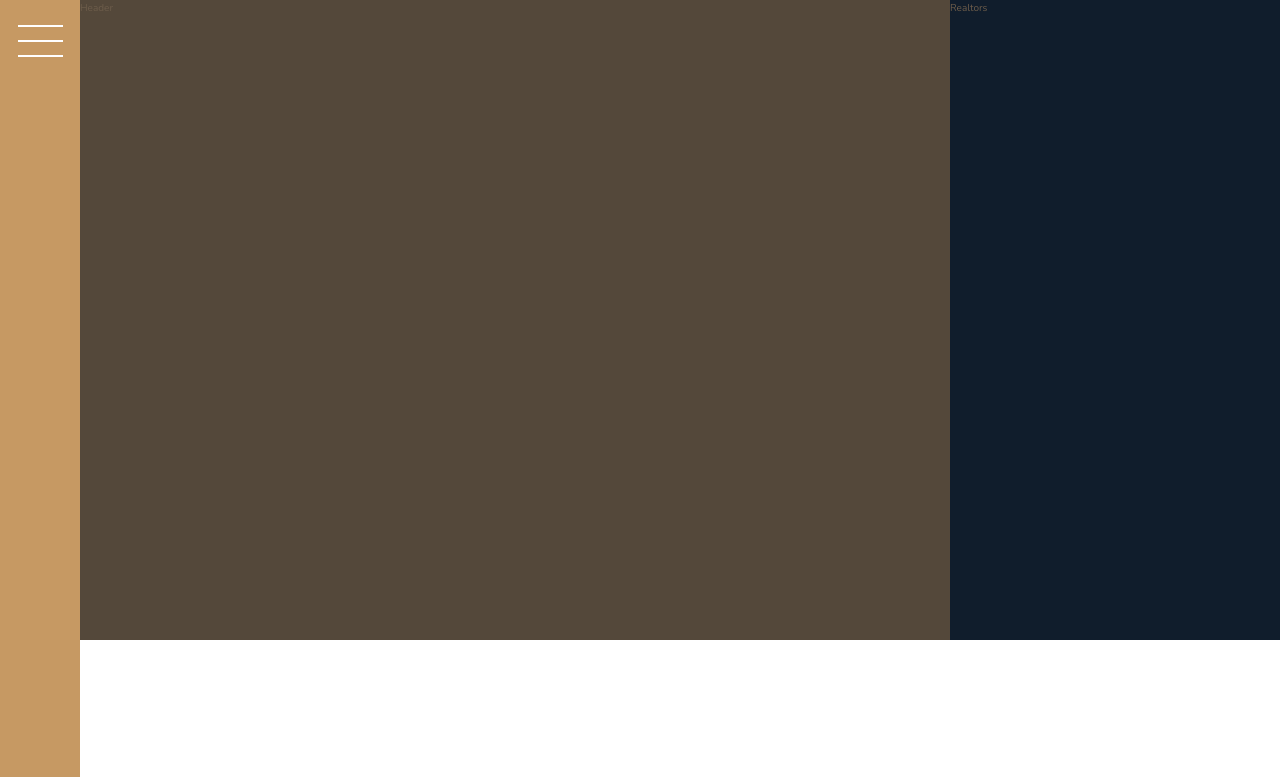
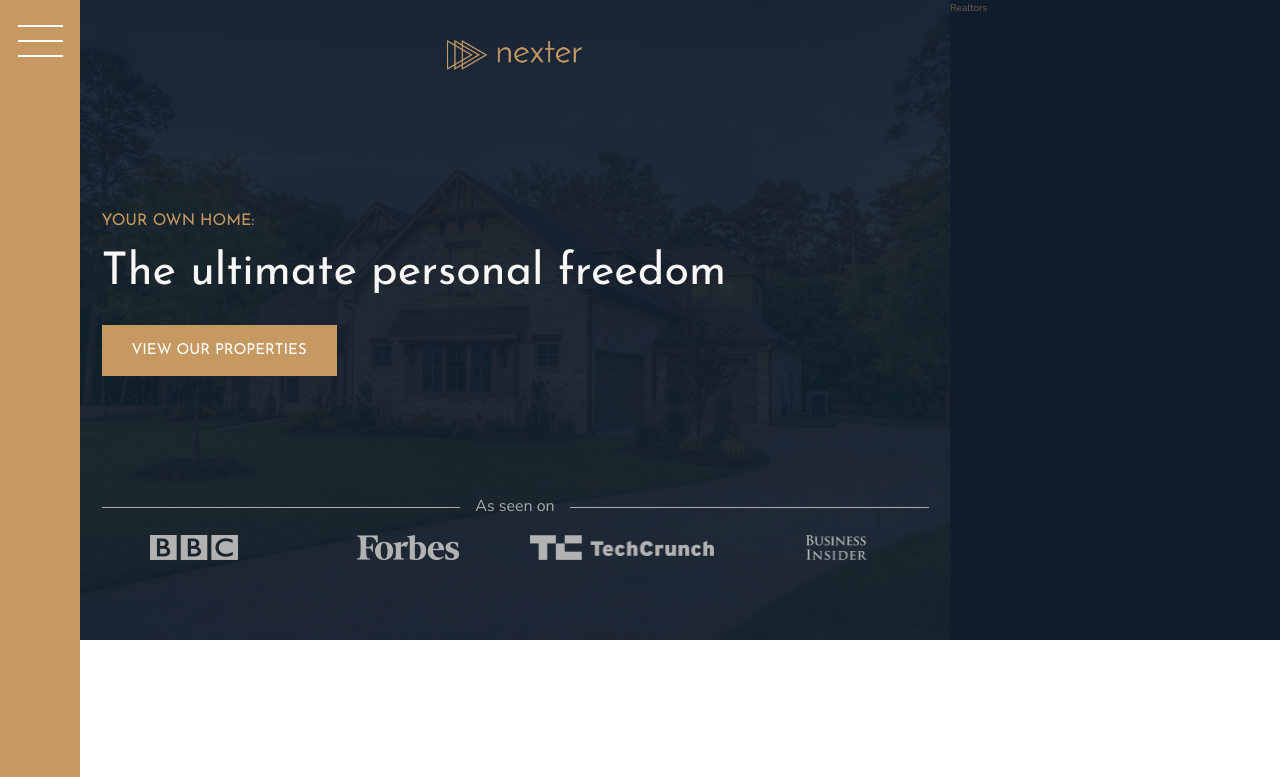
Before and after one commit to PoMkaNik/nexter, a website: page index.html in a window 1280 px wide. Shown: the top 777 px of the page. Drawn offline with nearby package versions, Linux system fonts and the light colour scheme.

Commit message:
header section added

```diff
--- a/index.html
+++ b/index.html
@@ -19,7 +19,17 @@
     </div>
 
     <div class="header">
-        Header
+        <img src="img/logo.png" alt="Logo" class="header__logo">
+        <h3 class="heading-3">Your own home:</h3>
+        <h1 class="heading-1">The ultimate personal freedom</h1>
+        <button class="btn header__btn">View our properties</button>
+        <div class="header__seenon-text">As seen on</div>
+        <div class="header__seenon-logos">
+            <img src="img/logo-bbc.png" alt="Seen on BBC">
+            <img src="img/logo-forbes.png" alt="Seen on Forbes">
+            <img src="img/logo-techcrunch.png" alt="Seen on Techcrunch">
+            <img src="img/logo-bi.png" alt="Seen on Business insider">
+        </div>
     </div>
 
     <div class="realtors">
--- a/sass/_header.scss
+++ b/sass/_header.scss
@@ -1,4 +1,60 @@
 .header {
   background-color: $color-grey-dark-1;
   grid-column: full-start / col-end 6;
+
+  background-image: linear-gradient(
+      rgba($color-secondary, 0.93),
+      rgba($color-secondary, 0.93)
+    ),
+    url(../img/hero.jpeg);
+  background-size: cover;
+  background-position: center;
+  padding: 8rem;
+  padding-top: 4rem;
+
+  display: grid;
+  grid-template-rows: 1fr min-content 6rem 1fr;
+  grid-template-columns: max-content;
+  grid-row-gap: 1.5rem;
+  justify-content: center;
+
+  &__logo {
+    height: 3rem;
+    justify-self: center;
+  }
+
+  &__btn {
+    align-self: start;
+    justify-self: start;
+  }
+
+  &__seenon-text {
+    display: grid;
+    grid-template-columns: 1fr max-content 1fr;
+    grid-column-gap: 1.5rem;
+    align-items: center;
+
+    font-size: 1.6rem;
+    color: $color-grey-light-2;
+
+    &::before,
+    &::after {
+      content: '';
+      height: 1px;
+      display: block;
+      background-color: currentColor;
+    }
+  }
+
+  &__seenon-logos {
+    display: grid;
+    grid-template-columns: repeat(4, 1fr);
+    grid-column-gap: 3rem;
+    justify-items: center;
+
+    img {
+      height: 2.5rem;
+      filter: brightness(70%);
+    }
+  }
 }
--- a/sass/_typography.scss
+++ b/sass/_typography.scss
@@ -5,6 +5,9 @@
 
 .heading-1 {
   @extend %heading;
+  font-size: 4.5rem;
+  color: $color-grey-light-1;
+  line-height: 1;
 }
 
 .heading-2 {
```
Also changed, not shown: css/style.css.
